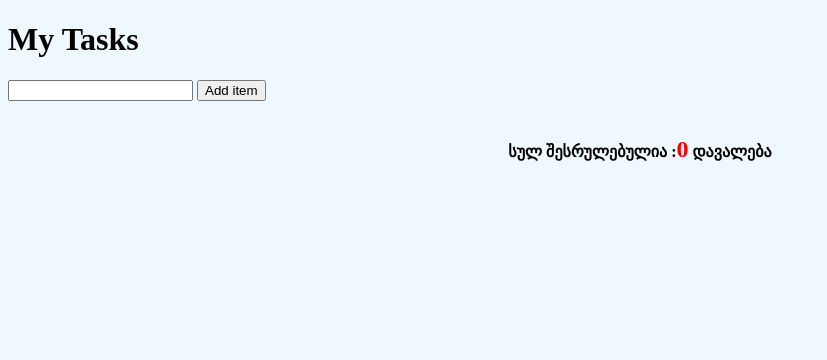
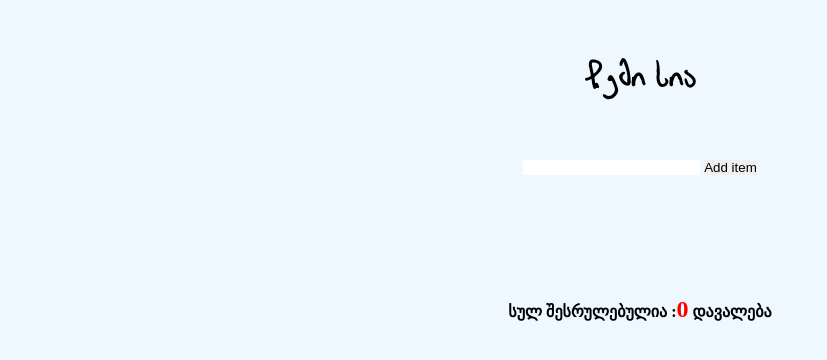
Before and after one commit to Gkhundadze/geolab_js04-main, a plain HTML site: page index.html in a window 1280 px wide. Shown: the whole page, without its empty margins (0-827 px from the left). Drawn offline with Linux system fonts and the light colour scheme.

Commit message:
added font
font for h1

```diff
--- a/index.html
+++ b/index.html
@@ -7,25 +7,24 @@
     <title>Shopping list example</title>
   </head>
   <body>
-
-    <h1>My Tasks</h1>
-
+    <div class="container">
+      <div class="app">
+        <h1>ჩემი სია</h1>
         <div>
           <form action="">
             <input type="text" name="item" id="item">
             <button type="submit">Add item</button>
           </form>
         </div>
-
         <ul>
-
         </ul>
         <div class="btn-box">
         <button type="button" class="clearBtn">ყველას წაშლა</button>
         </div>
         <div class="infoBox">
         <span class="info">სულ შესრულებულია :<span class="counter"></span> დავალება</span>
-
+        </div>
+      </div>
     </div>
   <script src="script.js"></script>
   </body>
--- a/main.css
+++ b/main.css
@@ -1,12 +1,41 @@
-
+/* RESET */
 *{
     box-sizing: border-box;
+    padding: 0;
+    margin: 0;
+    border: 0;
 }
+/* RESET */
+
+/* fonts */
+@font-face{
+    font-family: "3dunicode";
+    src: url(fonts/3d_unicode.ttf);
+}
+/* fonts */
+
+
 body{
     background-color: aliceblue;
     height: 100%;
 }
+.container{
+    max-width: 1170px;
+    width: 100%;
+    margin: 0 auto;
+}
+.app{
+    display: flex;
+    flex-direction: column;
+    align-items: center;
+    justify-content: center;
+}
+h1{
+    font-family: "3dunicode";
+    margin: 5% 0;
+}
 ul{
+    margin: 5% 0;
     list-style-type: none;
     max-height: 500px;
     height: 100%;
--- a/script.js
+++ b/script.js
@@ -59,8 +59,7 @@ form.addEventListener('submit', (e) => {
     clearBtn.style.display = "none";
     });
     // Clear Button
-  }else{
+    }else{
     alert("შეიყვანეთ პროდუქტი სიაში დასამატებლად");
   }
-
 });
```
Also changed, not shown: fonts/3d_unicode.ttf (added). Lines whose indentation alone changed are shown as unchanged.
